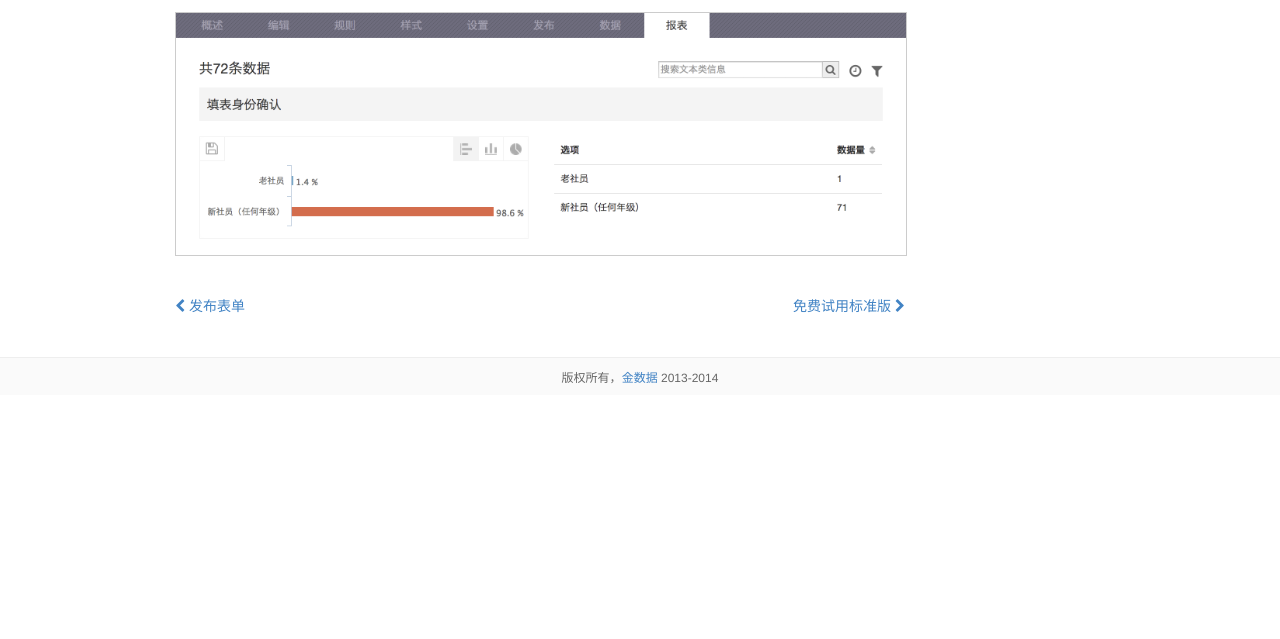
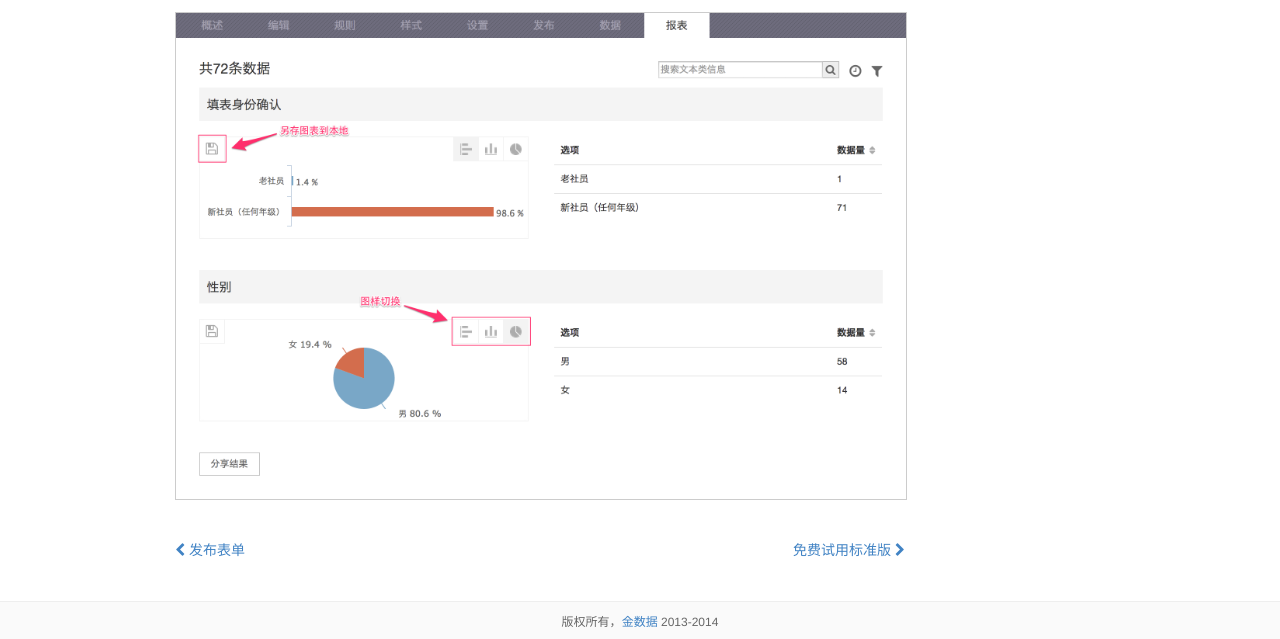
Before and after one commit to jinshuju/help.jinshuju.net, a Jekyll site: the page built from _posts/2014-2-7-view-data-report.md, in a window 1280 px wide. Shown: the part 582-1221 px from the top of the page. Built offline with Jekyll 4.4.1, drawn with Linux system fonts in a browser that asks for light colours; nearby versions of some CDN libraries; Markdown is read by kramdown in place of the engine named in the settings; before the commit the page ends 977 px from its top, so only the background shows below that.

Commit message:
fix quickstart

```diff
--- a/_posts/2014-2-7-view-data-report.md
+++ b/_posts/2014-2-7-view-data-report.md
@@ -11,4 +11,4 @@ category: quickstart
 	![](/images/data-show_hidden_col.png)
 
 在 **[报表页面](report.html)** 查看选项对应的图表。
-	![](/images/report-result.png)
+	![](/images/report-result_chart.png)
```
Also changed, not shown: images/register-goldendata-1.png.
